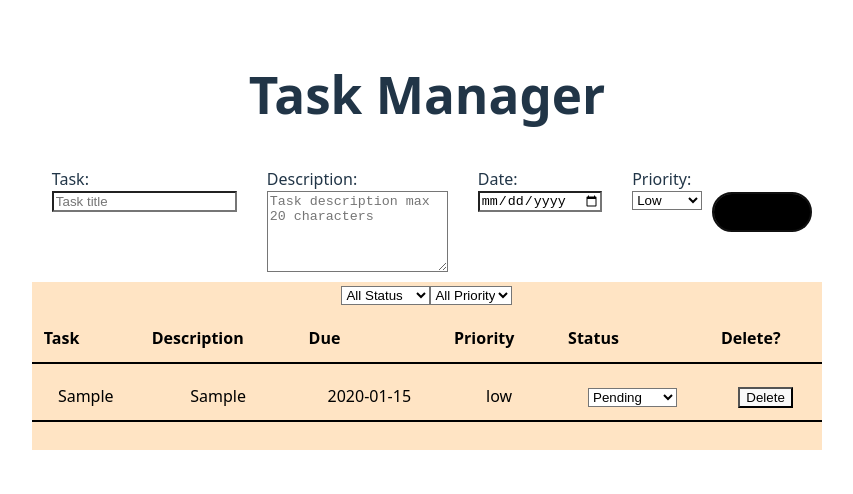
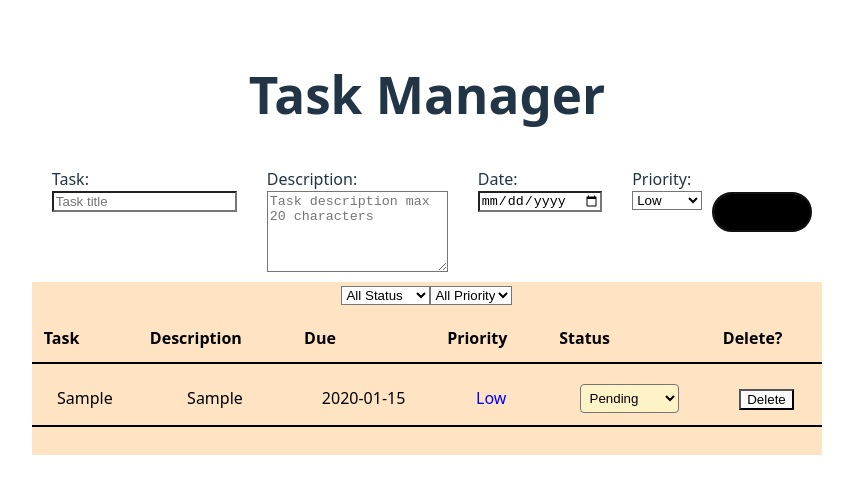
Before and after one commit to jhyche80-jpg/TaskManagerReact-, a React (Vite) app: page / in a window 1280 px wide. Both pictures are taken after typing "Sample", "Sample", "2020-01-15" into the empty fields and a click on the button "Add Task". Shown: the top 494 px of the page, without its empty margins (213-1066 px from the left). Built offline with nearby package versions, Linux system fonts and the light colour scheme.

Commit message:
I amde the code have more visual ques to make it look more presentable.

```diff
--- a/src/components/taskItem/TaskItem.css
+++ b/src/components/taskItem/TaskItem.css
@@ -1,3 +1,3 @@
-tr{
-
+#Pending{
+    background-color: lightblue;
 }
--- a/src/components/taskItem/TaskItem.tsx
+++ b/src/components/taskItem/TaskItem.tsx
@@ -4,6 +4,26 @@ import React from 'react'
 export default function TaskItem({ task, onStatusChange, onDelete }: TaskItemProps) {
     const handleStatusUpdate = (e) => {
         onStatusChange(task.id, e.target.value)
+
+    }
+    const getStatusColor = (status: string) => {
+        switch (status) {
+            case "pending":
+                return "#fef3c7";
+            case "in-progress":
+                return "#bfdbfe"
+            case "completed":
+                return "#bbf7d0"
+            case "low":
+                return "blue"
+            case "medium":
+                return "purple"
+            case "high":
+                return"red"
+            default:
+                return "white"
+
+        }
     }
 
     return (
@@ -11,12 +31,21 @@ export default function TaskItem({ task, onStatusChange, onDelete }: TaskItemPro
             <td>{task.title}</td>
             <td>{task.description} </td>
             <td>{task.dueDate}</td>
-            <td>{task.priority}</td>
+            <td  style={{
+            color: getStatusColor(task.priority),
+          }}>{task.priority.charAt(0).toUpperCase() + task.priority.slice(1)}</td>
             <td>
-                <select name="" id="" value={task.status} onChange={handleStatusUpdate} >
-                    <option value="pending">Pending</option>
-                    <option value="in-progress">In progress</option>
-                    <option value="completed">Completed</option>
+                <select
+                    style={{
+                        backgroundColor: getStatusColor(task.status),
+                        padding: "5px",
+                        borderRadius: "4px"
+                    }}
+                    value={task.status}
+                    onChange={handleStatusUpdate} >
+                    <option value="pending" id="Pending">Pending</option>
+                    <option value="in-progress" id="IP">In progress</option>
+                    <option value="completed" id="comp">Completed</option>
                 </select>
             </td>
 
--- a/src/components/types/index.ts
+++ b/src/components/types/index.ts
@@ -21,6 +21,7 @@ export interface TaskItemProps {
   task: Task;
   onStatusChange: (taskId: string, newStatus: TaskStatus) => void;
   onDelete: (taskId: string) => void;
+
 }
 
 // Task Filter
```
